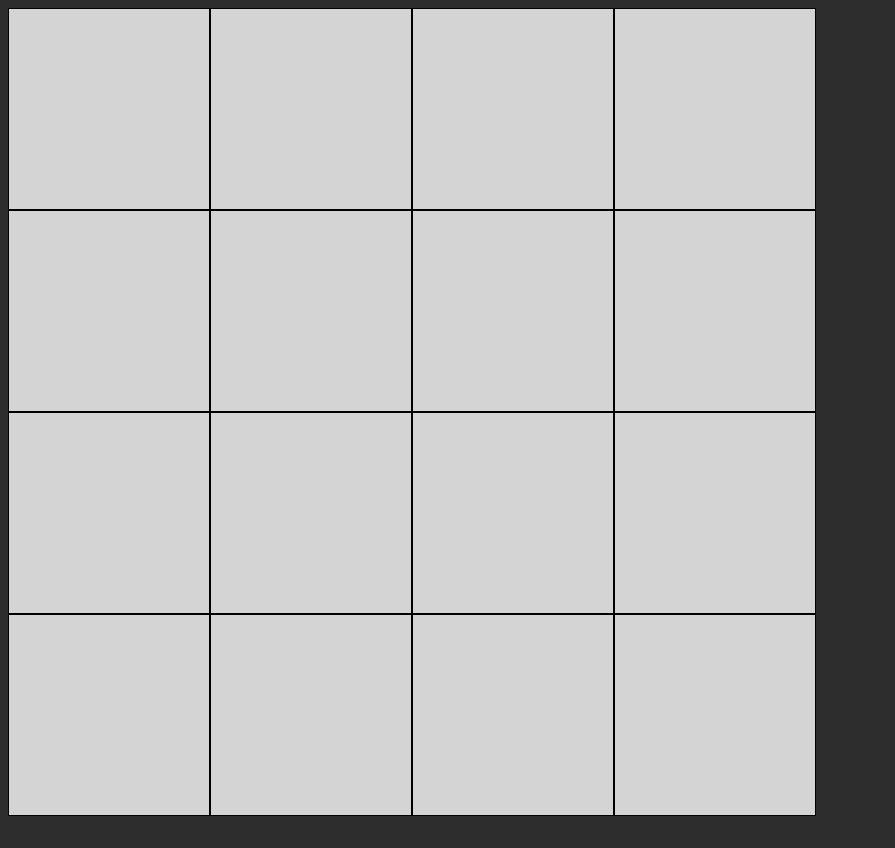
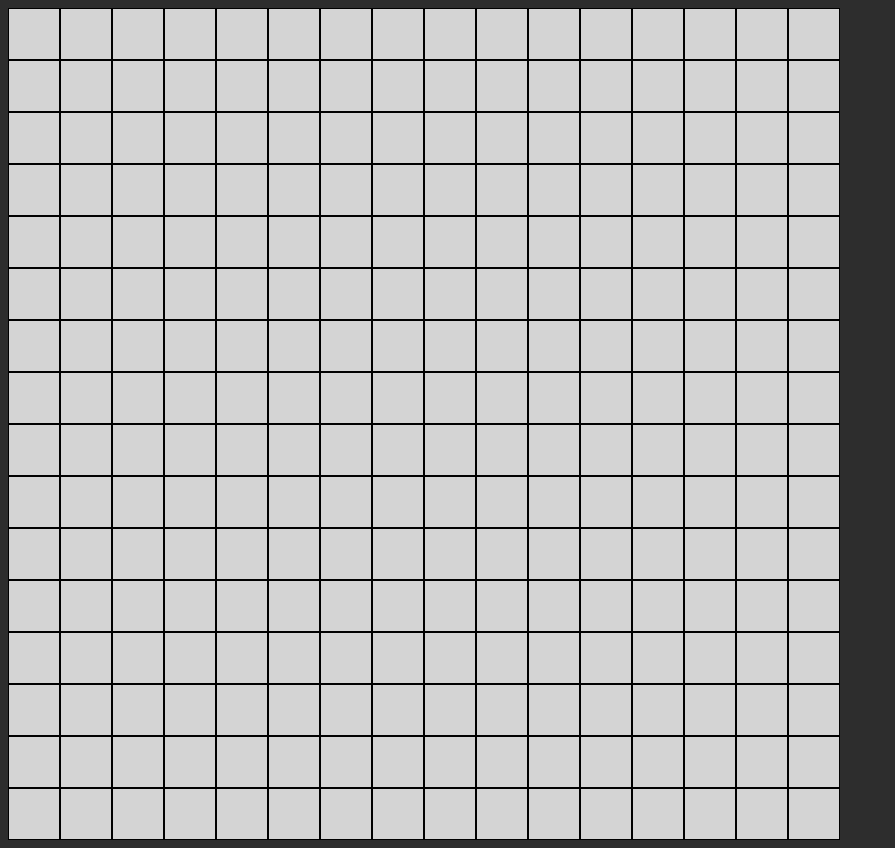
Before and after one commit to chrisjk02/etch-a-sketch, a plain HTML site: page index.html in a window 1280 px wide. Shown: the whole page, without its empty margins (0-895 px from the left). Before the commit the page ends 824 px from the top, so only its background shows below. Drawn offline with Linux system fonts and the light colour scheme.

Commit message:
Create 16 squares to make a 16x16 grid instead of 4x4 grid

```diff
--- a/app.js
+++ b/app.js
@@ -1,11 +1,11 @@
 const container = document.querySelector('.container');
 
 
-for (let i = 0; i < 4; i++) {
+for (let i = 0; i < 16; i++) {
     const row = document.createElement('div');
     row.classList.add('row');
 
-    for (let j = 0; j < 4; j++) {
+    for (let j = 0; j < 16; j++) {
         const column = document.createElement('div');
         column.classList.add('column');
         row.appendChild(column);
--- a/styles.css
+++ b/styles.css
@@ -26,7 +26,7 @@ html {
     border: 1px solid black;
     margin: 0;
     padding: 0;
-    width: 200px;
-    height: 200px;
+    width: 50px;
+    height: 50px;
     flex: 1;
 }
```
